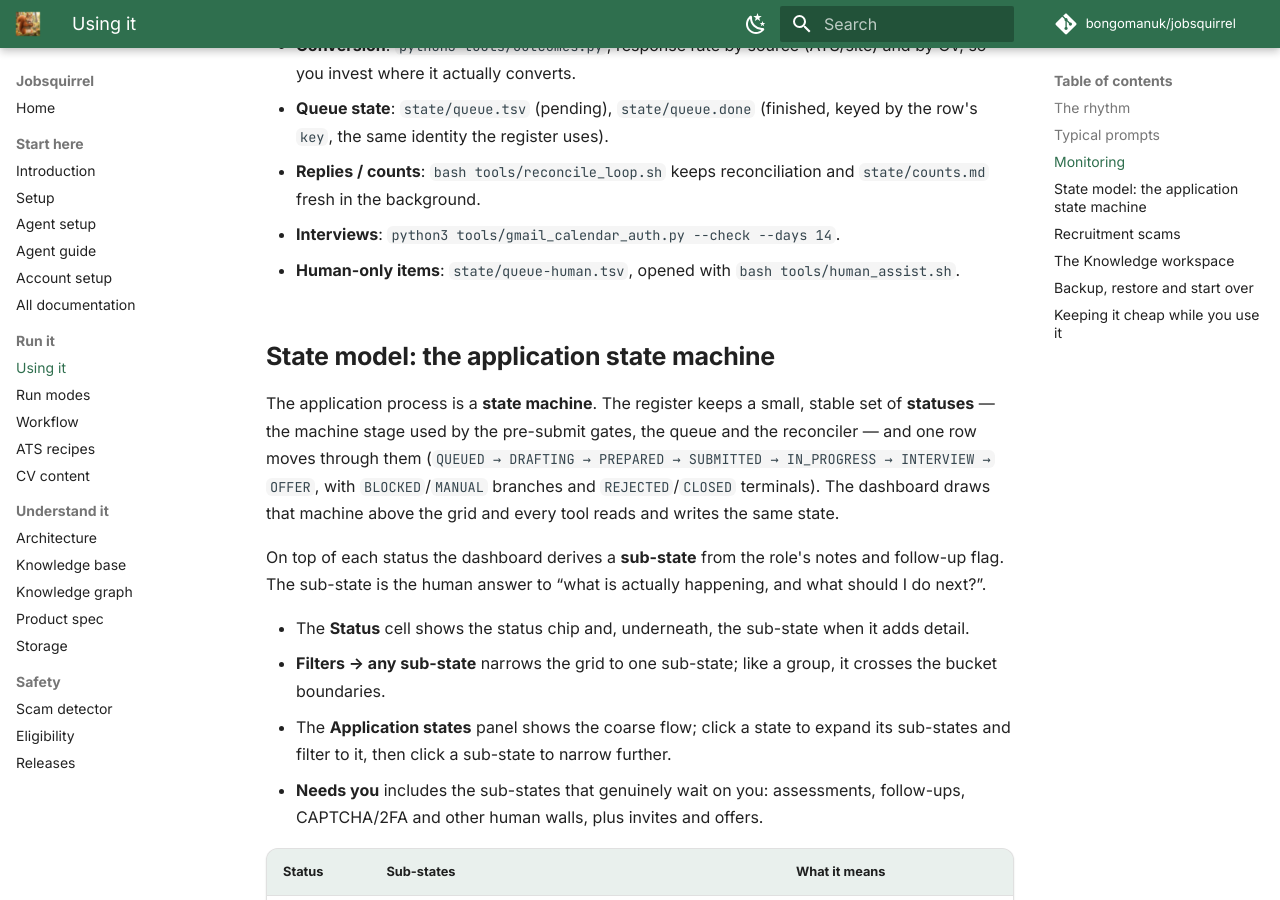
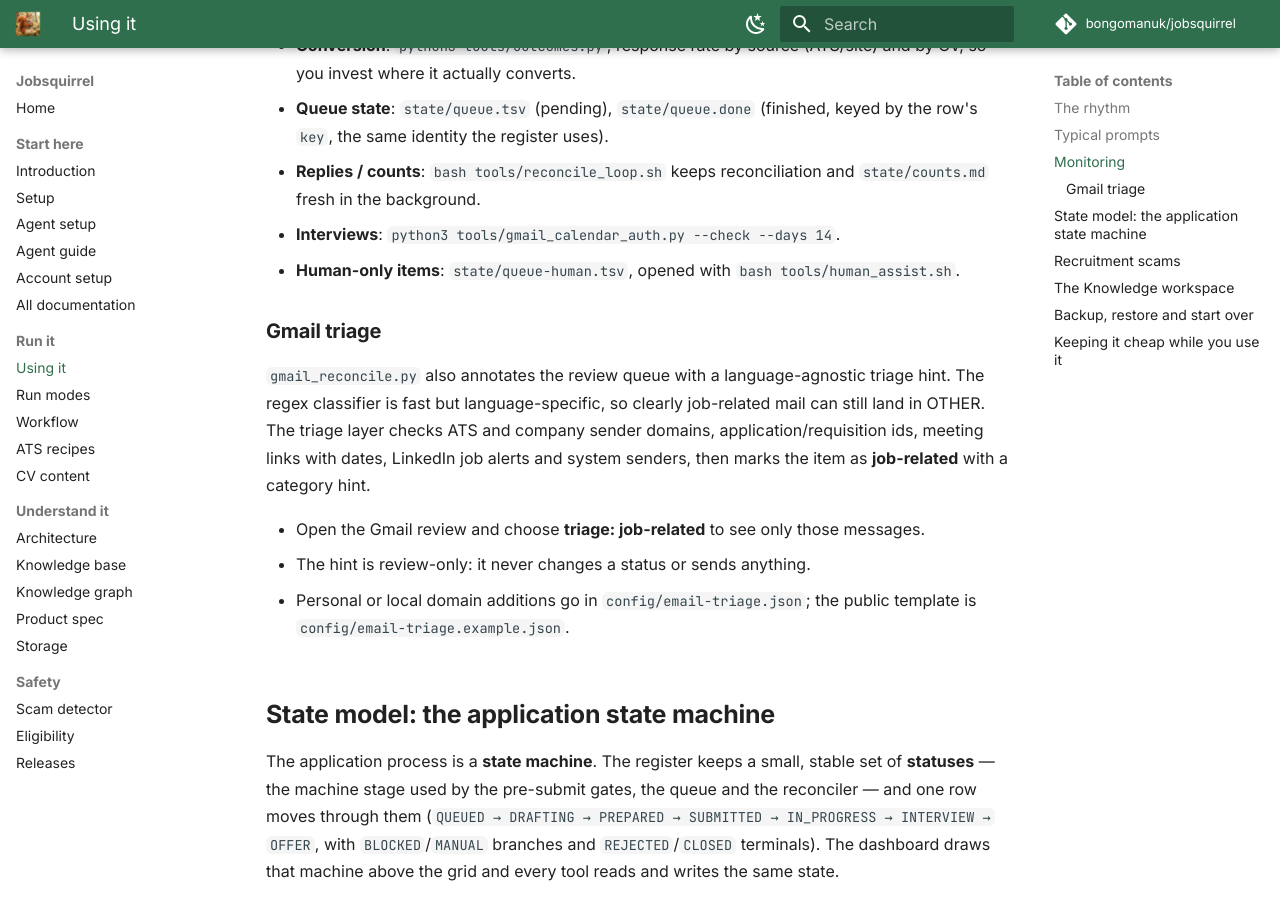
Before and after one commit to bongomanuk/jobsquirrel, an MkDocs documentation site: the page built from docs/USING-IT.md, in a window 1280 px wide and 900 px high, scrolled down 3604 px. Built offline with MkDocs 1.6.1 and Material for MkDocs 9.7.7, drawn with Linux system fonts in a browser that asks for light colours; comment, search, counter and statistics services are not loaded.

Commit message:
Document the email triage layer
Add the language-agnostic triage to the README, USING-IT, WORKFLOW,
PRODUCT-SPEC, ARCHITECTURE and the agent manual: what it checks, the
'triage: job-related' review filter, the review-only rule, and the private
config/email-triage.json with its public example.

```diff
--- a/docs/USING-IT.md
+++ b/docs/USING-IT.md
@@ -116,6 +116,21 @@ Everything is observable. Useful things to ask for, or run yourself:
 - **Interviews**: `python3 tools/gmail_calendar_auth.py --check --days 14`.
 - **Human-only items**: `state/queue-human.tsv`, opened with
   `bash tools/human_assist.sh`.
+
+### Gmail triage
+
+`gmail_reconcile.py` also annotates the review queue with a language-agnostic
+triage hint. The regex classifier is fast but language-specific, so clearly
+job-related mail can still land in OTHER. The triage layer checks ATS and
+company sender domains, application/requisition ids, meeting links with dates,
+LinkedIn job alerts and system senders, then marks the item as **job-related**
+with a category hint.
+
+- Open the Gmail review and choose **triage: job-related** to see only those
+  messages.
+- The hint is review-only: it never changes a status or sends anything.
+- Personal or local domain additions go in `config/email-triage.json`; the
+  public template is `config/email-triage.example.json`.
 
 ## State model: the application state machine
 
```
Also changed, not shown: AGENTS.md (+4 -0 lines), README.md (+7 -0 lines), docs/ARCHITECTURE.md (+3 -2 lines), docs/PRODUCT-SPEC.md (+6 -1 lines), docs/WORKFLOW.md (+6 -0 lines), docs/index.md (+1 -1 lines).
